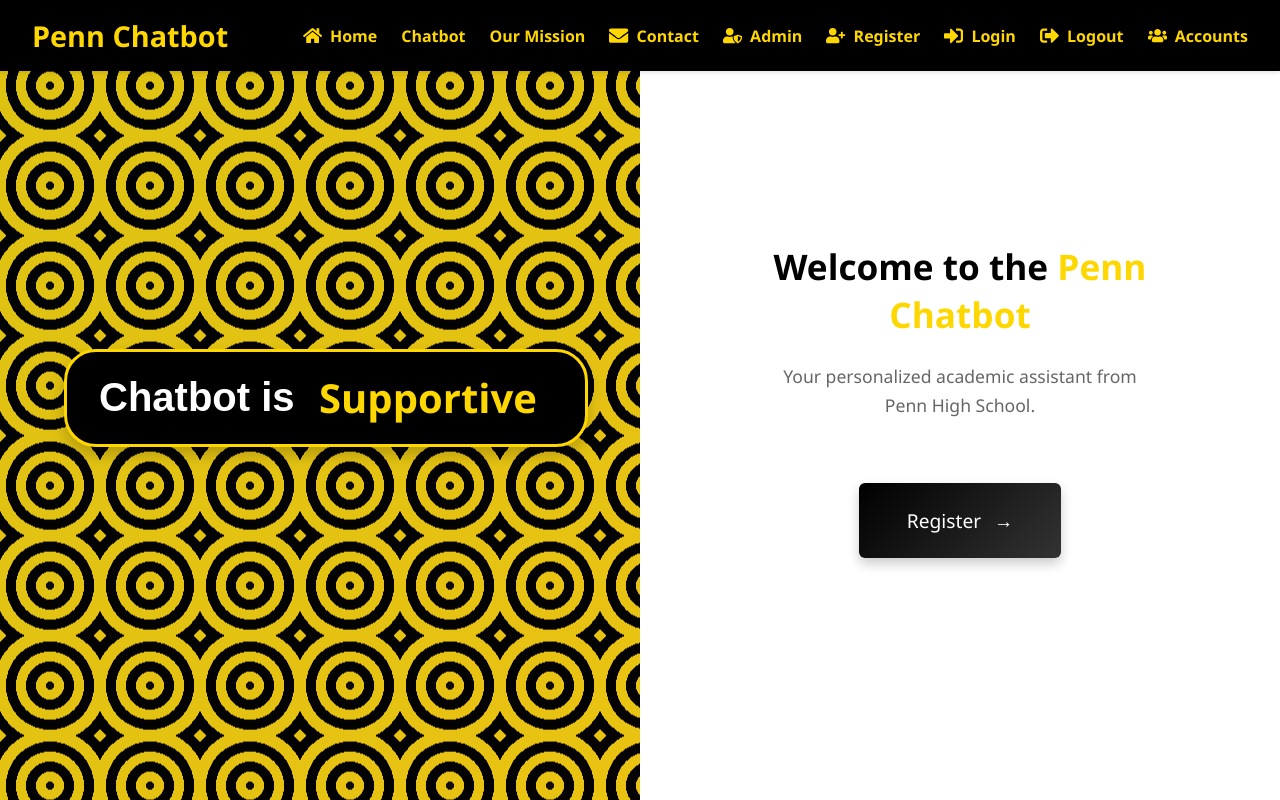
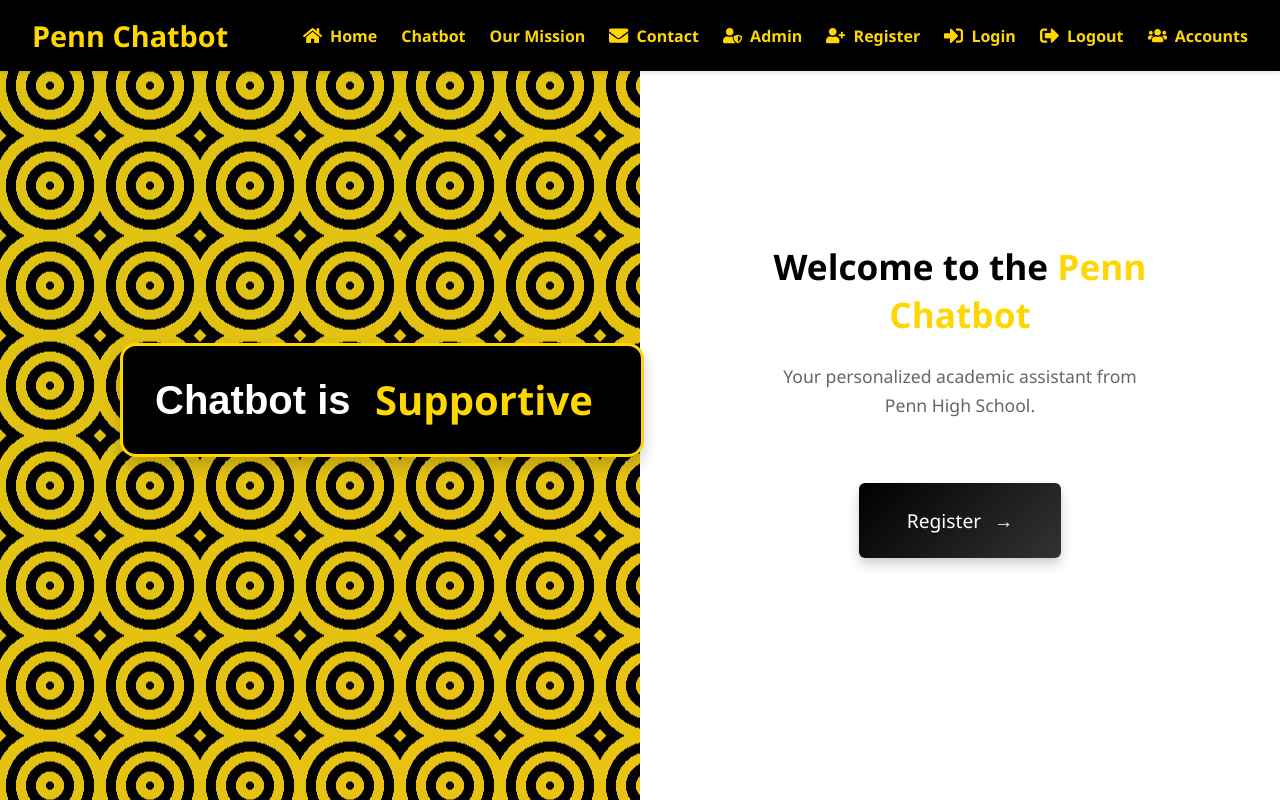
Before and after one commit to vmanukyann/PennAI, a React (Create React App) app in the folder client/: page /intro in a window 1280 px wide. Built offline with nearby package versions, Linux system fonts and the light colour scheme.

Commit message:
Fixxed alligment

```diff
--- a/client/src/Intro.css
+++ b/client/src/Intro.css
@@ -78,6 +78,9 @@ body {
 /* Left Panel */
 .left-panel {
   flex: 1 1 50%; /* Ensure the left panel takes up half the width */
+  display: flex; /* Enable flexbox for centering */
+  justify-content: center; /* Center content horizontally */
+  align-items: center; /* Center content vertically */
   --s: 100px; /* Control the size */
   --c1: rgba(0, 0, 0, 0.8); /* Add opacity to black */
   --c2: rgba(255, 215, 0, 0.6); /* Add opacity to gold */
@@ -101,11 +104,6 @@ body {
     );
   background-size: var(--s) var(--s);
   background-position: 0 0, 0 0; /* Unified animation */
-  display: flex;
-  justify-content: flex-start; /* Align content to the left */
-  align-items: center;
-  padding: 3rem; /* Increase padding for better spacing */
-  padding-left: 4rem; /* Add padding to position content properly */
   color: #ffd700; /* Primary gold */
   animation: moveUnifiedPattern 10s linear infinite; /* Unified animation */
   backdrop-filter: brightness(0.9); /* Reduce intensity */
@@ -210,15 +208,19 @@ body {
 /* Card with Subtle Shadow */
 .card {
   background-color: black; /* Keep the card background black */
-  padding: 1rem 2rem;
-  border-radius: 2rem; /* Round the corners */
-  text-align: center;
-  font-size: 2rem;
+  color: white; /* White text */
+  font-size: 2rem; /* Adjust font size */
+  padding: 1.5rem 2rem; /* Add padding for spacing */
+  border-radius: 1rem; /* Rounded corners */
+  text-align: center; /* Center-align text */
   box-shadow: 0 8px 16px rgba(0, 0, 0, 0.2); /* Add subtle shadow */
   border: 3px solid #ffd700; /* Add a gold border */
-  margin: 0 auto; /* Center the card horizontally */
-  overflow: hidden; /* Ensure no overflow from the animation */
   transition: transform 0.3s ease, box-shadow 0.3s ease;
+}
+
+.card span {
+  color: #ffd700; /* Highlight "Empowering" in gold */
+  font-weight: bold;
 }
 
 .card:hover {
```
